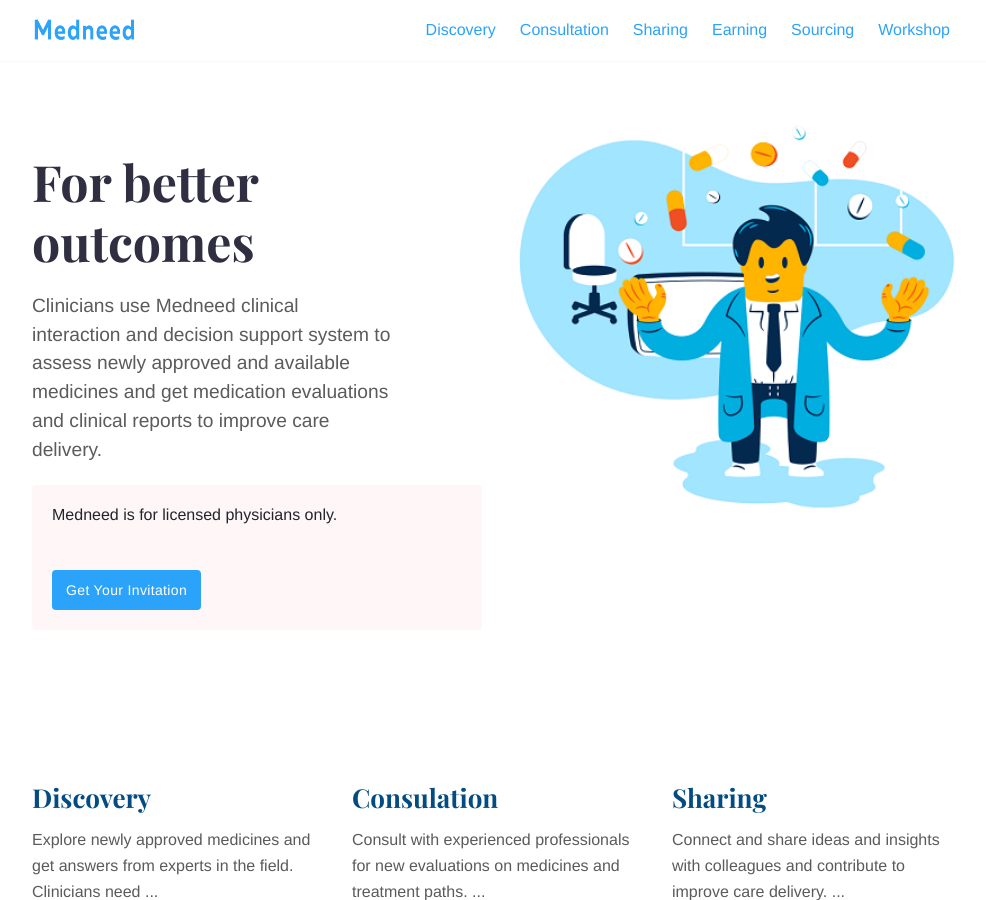
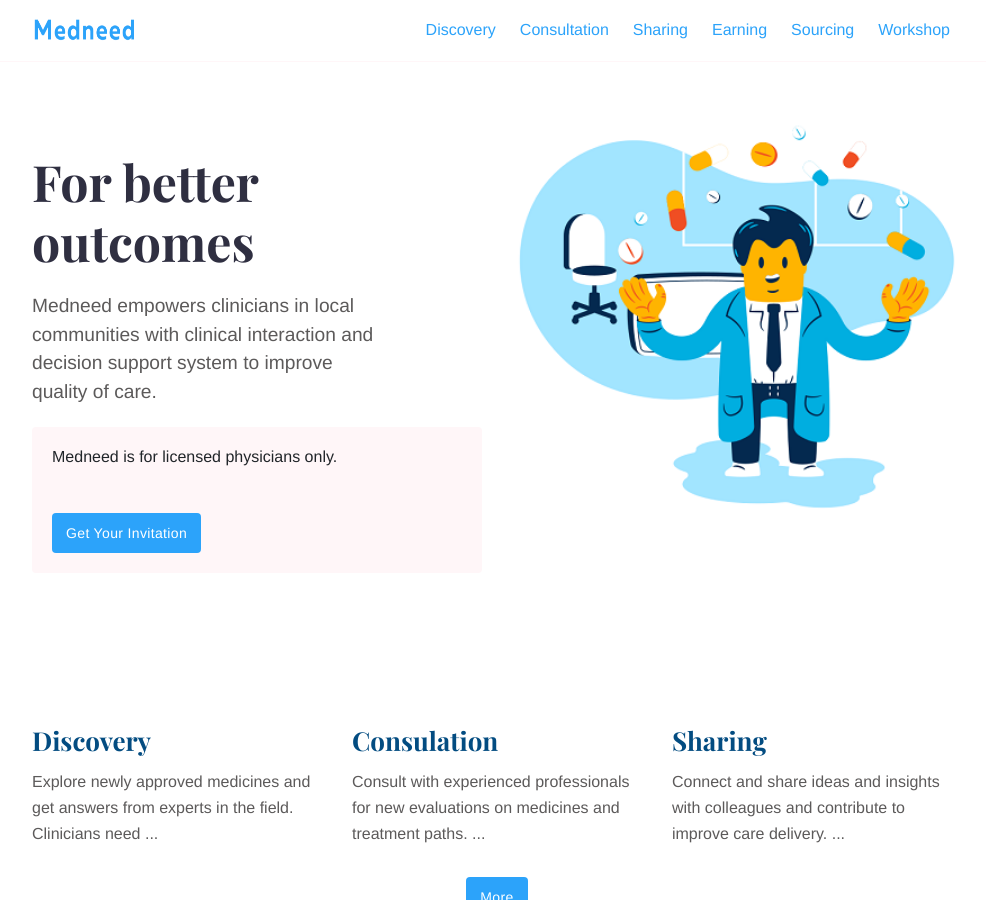
Before and after one commit to Iraneus/betamedneed, a Jekyll site: the page built from index.md, in a window 1280 px wide and 900 px high. Shown: the whole window, without its empty margins (143-1129 px from the left). Built offline with Jekyll 4.4.1, drawn with Linux system fonts in a browser that asks for light colours.

Commit message:
edit index

```diff
--- a/index.md
+++ b/index.md
@@ -10,4 +10,4 @@
 
 # For better outcomes
 
-Clinicians use Medneed clinical interaction and decision support system to assess newly approved and available medicines and get medication evaluations and clinical reports to improve care delivery.
+Medneed empowers clinicians in local communities with clinical interaction and decision support system to improve quality of care.
```
Also changed, not shown: 1 other file.
